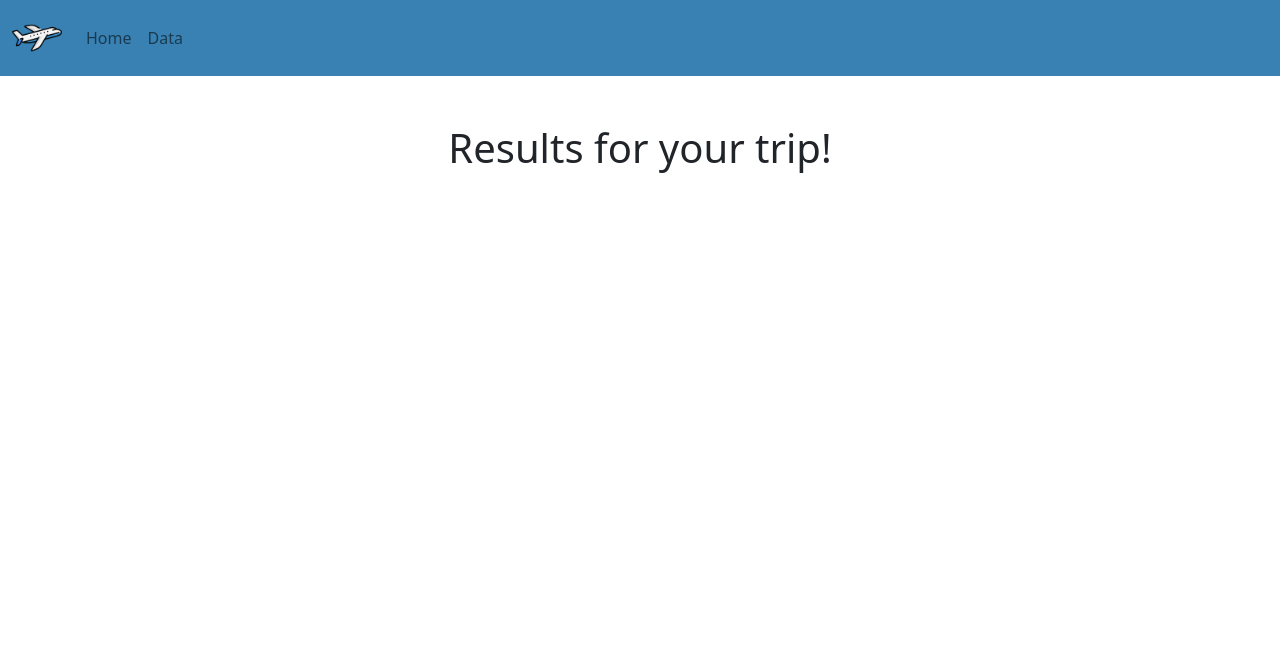
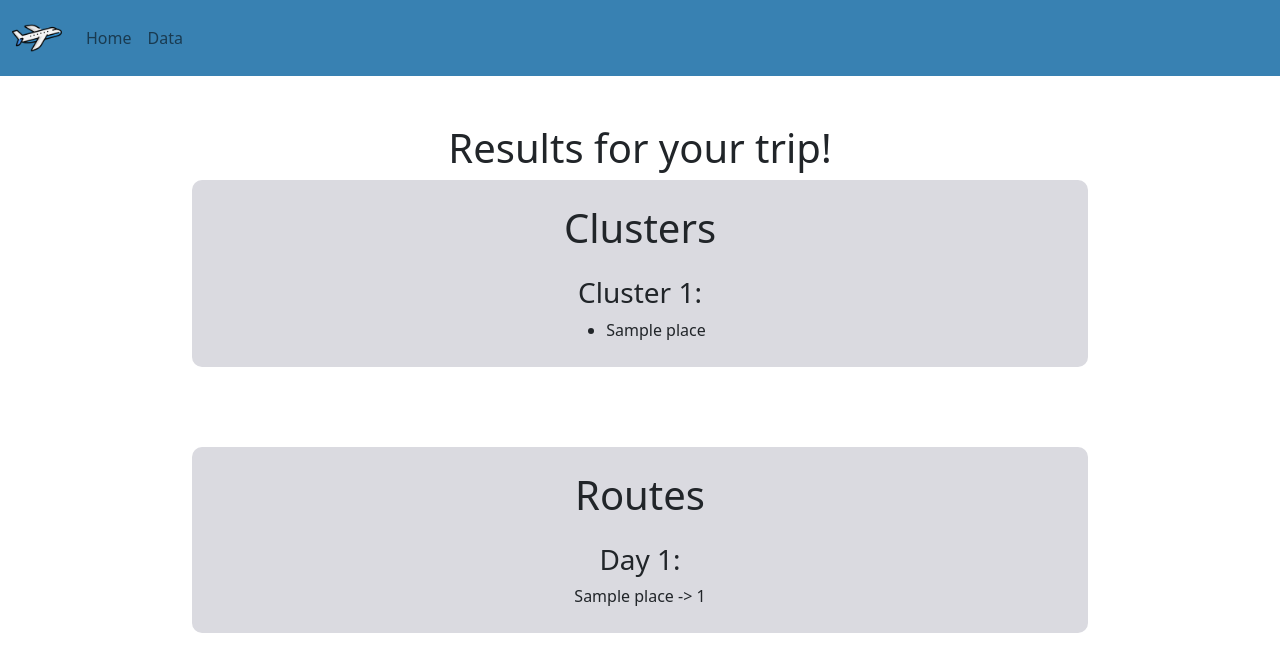
Before and after one commit to jenny-df/travel-optimizer, a Flask app: template templates/results.html in a window 1280 px wide. Shown: the top 672 px of the page. Run offline with Flask 3, Linux system fonts and the light colour scheme; the template is opened without the code that fills it: most values are stand-ins (such as "Sample title", 1, 10 or a date in 2020).

Commit message:
results done

```diff
--- a/app.py
+++ b/app.py
@@ -28,13 +28,13 @@ def results():
     data['locations'] = data['locations'].split('\n')
 
 	# <TODO> Call to classifier
-    classifier_output = None
+    clustering_output = [["1.1", "1.2", "1.3"], ["2.1", "2.2"], ["3.1"]]
     # <TODO> Call to optimized routing
-    optimized_route_output = None
+    optimized_route_output = [["1.1", "2.1", "3.1", "2.2"], ["1.2", "1.3"]]
 
     return render_template("results.html",
-                        classifier = classifier_output,
-                        optimized_route = optimized_route_output
+                        clusters = clustering_output,
+                        routes = optimized_route_output
                         )
 
 
--- a/static/css/main.css
+++ b/static/css/main.css
@@ -111,3 +111,32 @@ form {
 #max {
   float: right;
 }
+
+.result-sections {
+  width: 70vw;
+  margin: auto;
+  background-color: rgb(218, 218, 224);
+  border-radius: 10px;
+  margin-bottom: 10vh;
+  padding-bottom: 1px;
+  padding-top: 3vh;
+}
+
+.one-result {
+  margin-top: 3vh;
+  margin-bottom: 3vh;
+}
+
+.result-title {
+  font-size: 5vh;
+}
+
+.one-result > li {
+  list-style-type: square;
+  text-align: left;
+}
+.one-result > ul {
+  width: fit-content;
+  margin-left: auto;
+  margin-right: auto;
+}
--- a/templates/results.html
+++ b/templates/results.html
@@ -3,5 +3,31 @@ style %}main.css{% endset %} {% block body %}
 <div class="center_us">
   <br /><br />
   <h1>Results for your trip!</h1>
+  <div id="cluster-results" class="result-sections">
+    <h2 class="result-title">Clusters</h2>
+    {% for cluster in clusters %}
+    <div class="one-result">
+      <h3>Cluster {{loop.index}}:</h3>
+      <ul>
+        {% for place in cluster %}
+        <li>{{place}}</li>
+        {% endfor %}
+      </ul>
+    </div>
+    {% endfor %}
+  </div>
+
+  <div id="route-results" class="result-sections">
+    <h2 class="result-title">Routes</h2>
+    {% for route in routes %}
+    <div class="one-result">
+      <h3>Day {{loop.index}}:</h3>
+      <p>
+        {% for place in route[:route|length - 1] %} {{place}} -> {% endfor %} {{
+        route[route|length - 1] }}
+      </p>
+    </div>
+    {% endfor %}
+  </div>
 </div>
 {% endblock %}
```
